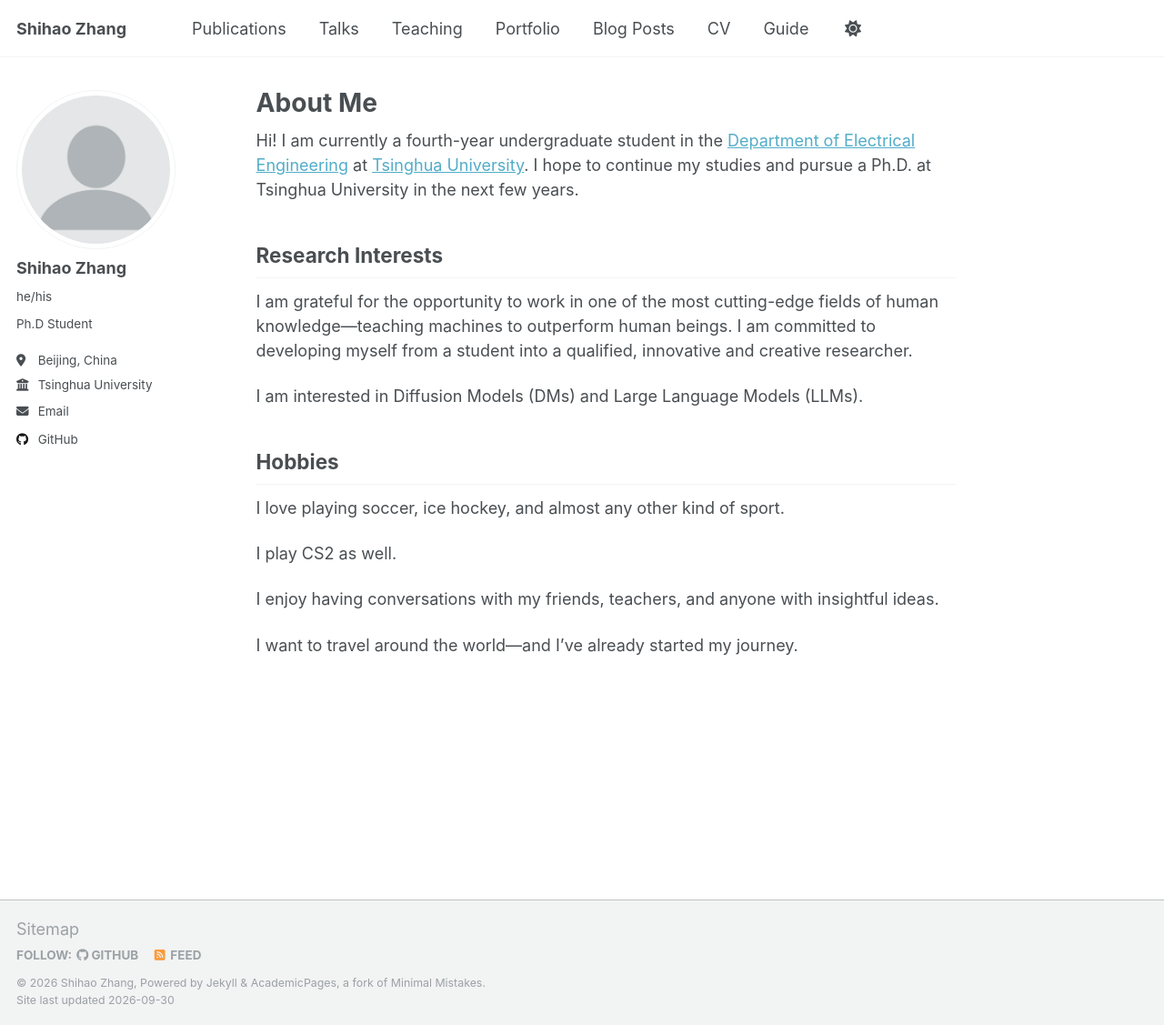
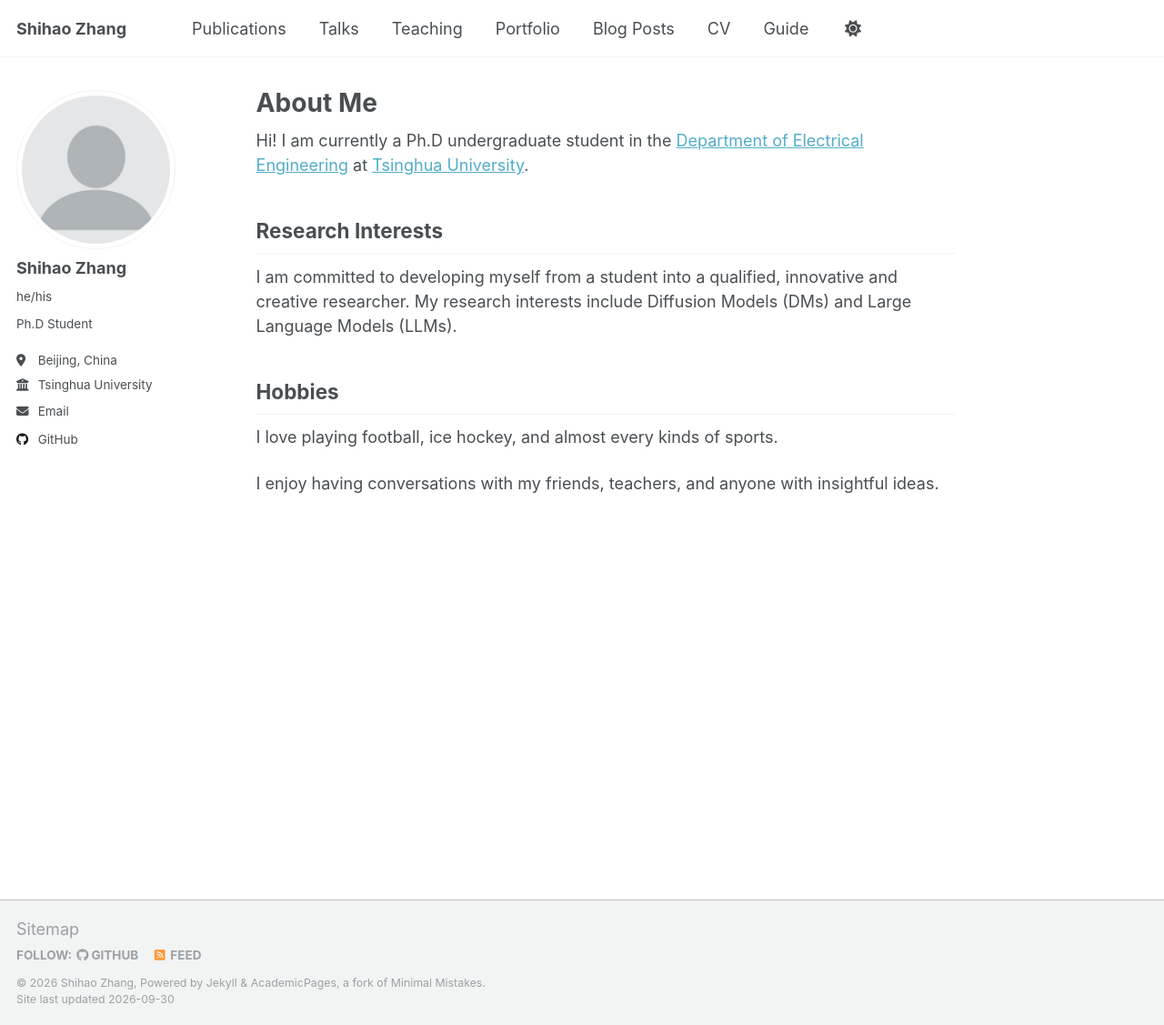
Before and after one commit to sh-zhang22/sh-zhang22.github.io, a Jekyll site: the page built from _pages/about.md, in a window 1280 px wide and 1127 px high. Shown: the whole window at 91% size. Built offline with Jekyll 4.4.1, drawn with Linux system fonts in a browser that asks for light colours; a script that is not in the unit is left out.

Commit message:
Revise about page with updated info and interests
Updated personal introduction and research interests. Modified hobbies section for clarity.

```diff
--- a/_pages/about.md
+++ b/_pages/about.md
@@ -7,20 +7,15 @@ redirect_from:
   - /about.html
 ---
 
-Hi! I am currently a fourth-year undergraduate student in the [Department of Electrical Engineering](https://www.ee.tsinghua.edu.cn/) at [Tsinghua University](https://www.tsinghua.edu.cn/). I hope to continue my studies and pursue a Ph.D. at Tsinghua University in the next few years.
+Hi! I am currently a Ph.D undergraduate student in the [Department of Electrical Engineering](https://www.ee.tsinghua.edu.cn/) at [Tsinghua University](https://www.tsinghua.edu.cn/).
 
 Research Interests
 ----
-I am grateful for the opportunity to work in one of the most cutting-edge fields of human knowledge—teaching machines to outperform human beings. I am committed to developing myself from a student into a qualified, innovative and creative researcher.
-
-I am interested in Diffusion Models (DMs) and Large Language Models (LLMs).
+I am committed to developing myself from a student into a qualified, innovative and creative researcher.
+My research interests include Diffusion Models (DMs) and Large Language Models (LLMs).
 
 Hobbies
 ---
-I love playing soccer, ice hockey, and almost any other kind of sport.
-
-I play CS2 as well.
+I love playing football, ice hockey, and almost every kinds of sports.
 
 I enjoy having conversations with my friends, teachers, and anyone with insightful ideas.
-
-I want to travel around the world—and I've already started my journey.
```
